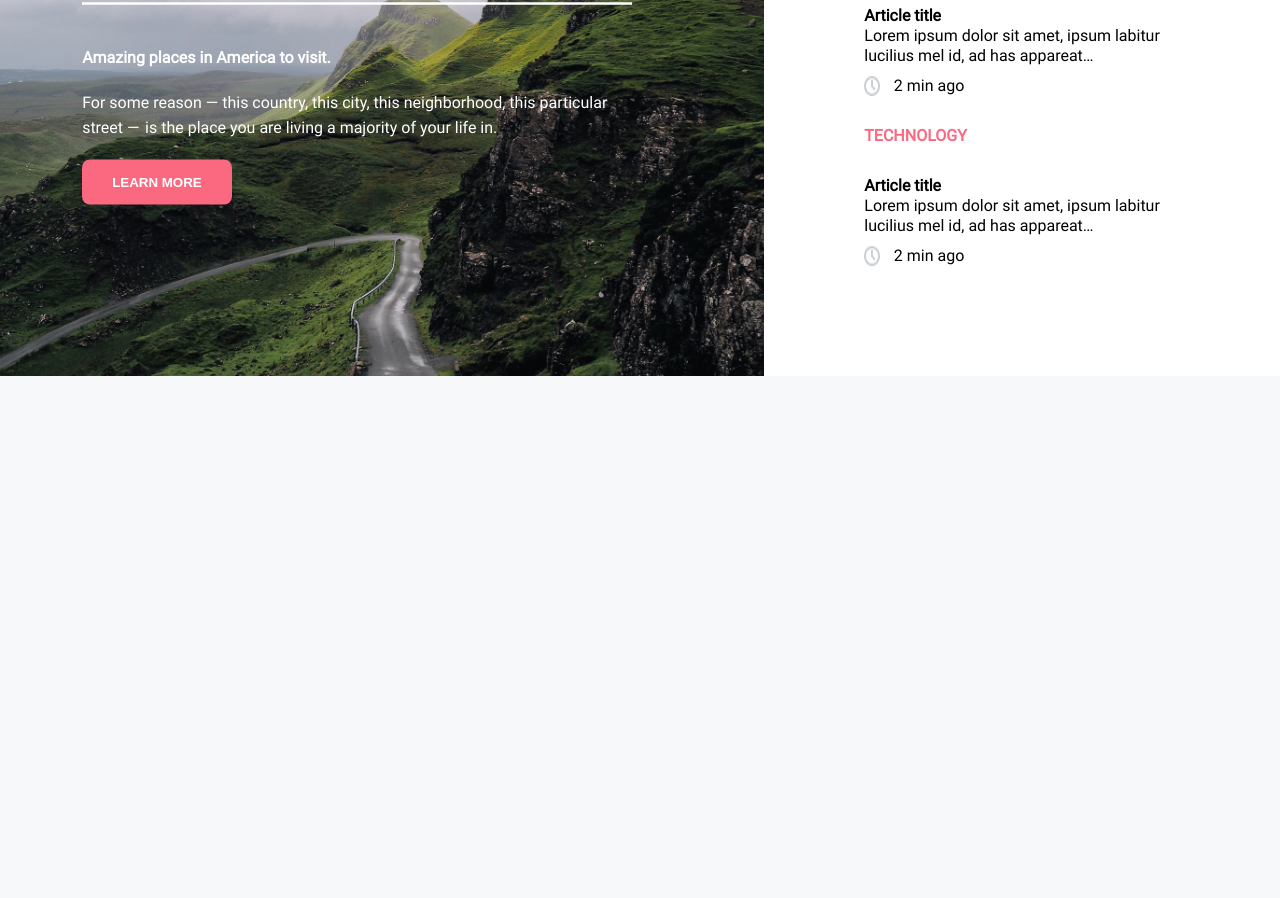
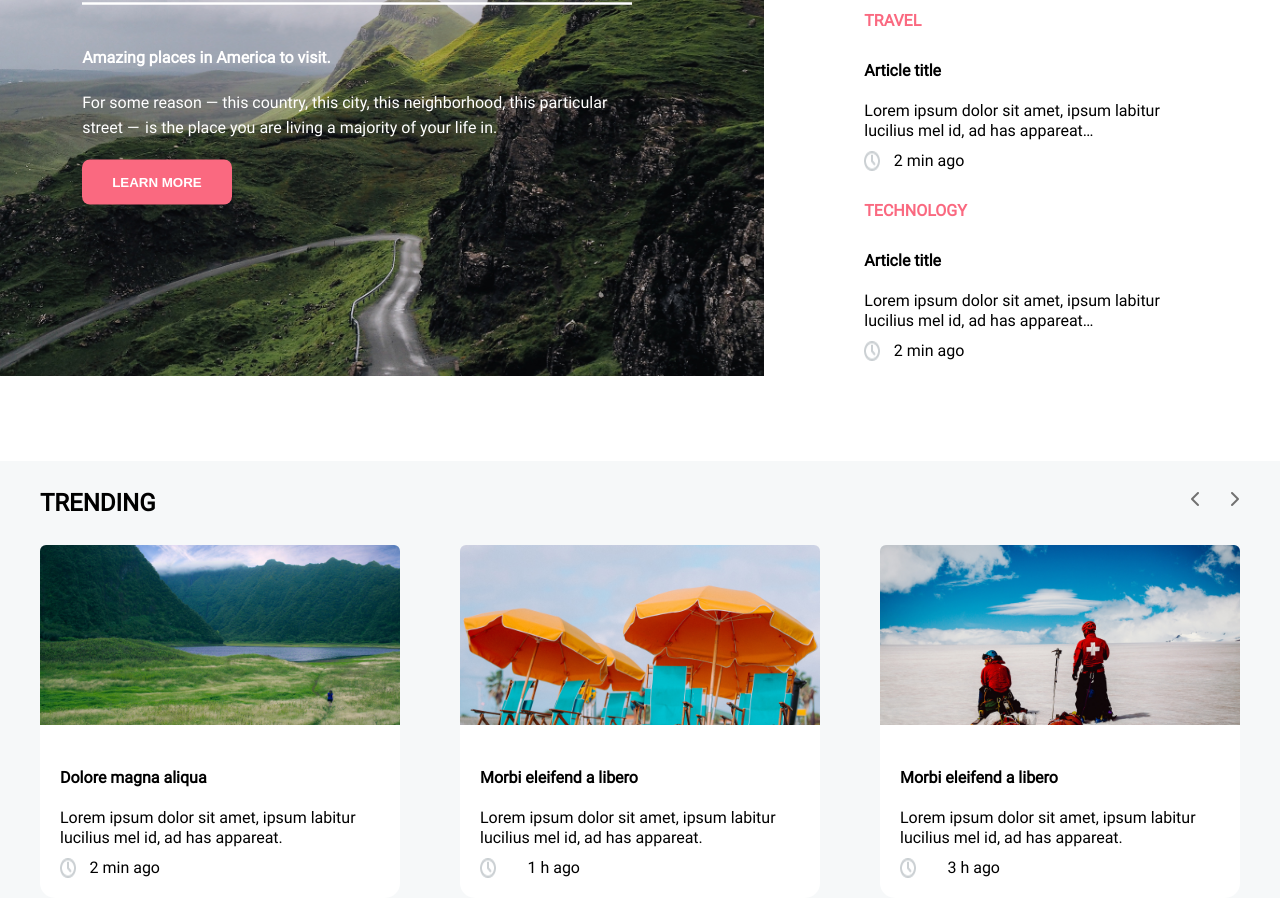
Before and after one commit to likanodia/UniLab-Project, a plain HTML site: page index.html in a window 1280 px wide. Shown: the part 297-1195 px from the top of the page. Before the commit the page ends 800 px from the top, so only its background shows below. Drawn offline with Linux system fonts and the light colour scheme.

Commit message:
Add section 2

```diff
--- a/css/style.css
+++ b/css/style.css
@@ -72,6 +72,9 @@ body{
     cursor: pointer;
 }
 .section-1{
+    max-width: 1500px;
+    width: 100%;
+    margin: 0 auto;
     display: flex;
     background-color: white;
 }
@@ -91,6 +94,8 @@ line-height: 20px;
 .sec1-div1{
     display: flex;
     justify-content: space-between;
+    margin-top: 15px;
+    padding: 20px;
 }
 .arrow-div{
     max-width: 50px;
@@ -106,3 +111,42 @@ line-height: 20px;
     justify-content: space-between;
     margin-top: 10px;
 }
+
+/* section 2 */
+
+.sec2-title{
+    font-size: 24px;
+    font-weight: 900;
+    max-width: 1200px;
+    width: 100%;
+    margin: 0 auto;
+}
+.sec2-post{
+    max-width: 360px;
+    width: 100%;
+    border-radius: 15px;
+    background-color: white;
+}
+.sec2-text{
+    padding: 20px;
+    line-height: 20px;
+}
+.sec1-title1{
+    margin:20px 0px ;
+}
+.sect2-div{
+    max-width:1200px ;
+    width: 100%;
+    display: flex;
+    justify-content: space-between;
+    margin: 0 auto;
+    flex-wrap: wrap;
+}
+.sec-title-div{
+    display: flex;
+    justify-content: space-between;
+    max-width: 1200px;
+    width: 100%;
+    margin: 0 auto;
+    padding: 30px 0;
+}
--- a/index.html
+++ b/index.html
@@ -33,7 +33,7 @@
                 <li class="li"> <a class="nav-a" href="#">photos</a> </li>
                 <li class="li"> <a class="nav-a" href="#">contact</a> </li>
                 <li class="li">
-                    <img src="/img/user-img.png" alt="user-img">
+                    <img src="img/user-img.png" alt="user-img">
                 </li>
             </ul>
         </nav>
@@ -63,7 +63,7 @@
                 <h4 class="sec1-title1">Article title</h4>
                 <p class="sec1-text1">Lorem ipsum dolor sit amet, ipsum labitur lucilius mel id, ad has appareat…</p>
                 <div class="time">
-                    <img src="/img/time.png" alt="time-img">
+                    <img src="img/time.png" alt="time-img">
                     <p>2 min ago</p>
                 </div>
             </div>
@@ -72,8 +72,53 @@
                 <h4 class="sec1-title1">Article title</h4>
                 <p class="sec1-text1">Lorem ipsum dolor sit amet, ipsum labitur lucilius mel id, ad has appareat…</p>
                 <div class="time">
-                    <img src="/img/time.png" alt="time-img">
+                    <img src="img/time.png" alt="time-img">
                     <p>2 min ago</p>
+                </div>
+            </div>
+        </div>
+    </section>
+
+    <section class="section-2">
+        <div class="sec-title-div">
+            <h2 class="sec2-title">TRENDING</h2>
+            <div class="arrow-div">
+                <i class="fa-solid fa-chevron-left"></i>
+                <i class="fa-solid fa-chevron-right"></i>
+            </div>
+        </div>
+        <div class="sect2-div">
+            <div class="sec2-post">
+                <img src="img/sect2-img1.png" alt="sect2-img1">
+                <div class="sec2-text">
+                    <h4 class="sec1-title1">Dolore magna aliqua</h4>
+                    <p class="sec1-text1">Lorem ipsum dolor sit amet, ipsum labitur lucilius mel id, ad has appareat.</p>
+                    <div class="time">
+                        <img src="img/time.png" alt="time-img">
+                        <p>2 min ago</p>
+                    </div>
+                </div>
+            </div>
+            <div class="sec2-post">
+                <img src="img/sect2-img2.png" alt="sect2-img2">
+                <div class="sec2-text">
+                    <h4 class="sec1-title1">Morbi eleifend a libero</h4>
+                    <p class="sec1-text1">Lorem ipsum dolor sit amet, ipsum labitur lucilius mel id, ad has appareat.</p>
+                    <div class="time">
+                        <img src="img/time.png" alt="time-img">
+                        <p>1 h ago</p>
+                    </div>
+                </div>
+            </div>
+            <div class="sec2-post">
+                <img src="img/sect2-img3.png" alt="sect2-img3">
+                <div class="sec2-text">
+                    <h4 class="sec1-title1">Morbi eleifend a libero</h4>
+                    <p class="sec1-text1">Lorem ipsum dolor sit amet, ipsum labitur lucilius mel id, ad has appareat.</p>
+                    <div class="time">
+                        <img src="img/time.png" alt="time-img">
+                        <p>3 h ago</p>
+                    </div>
                 </div>
             </div>
         </div>
```
